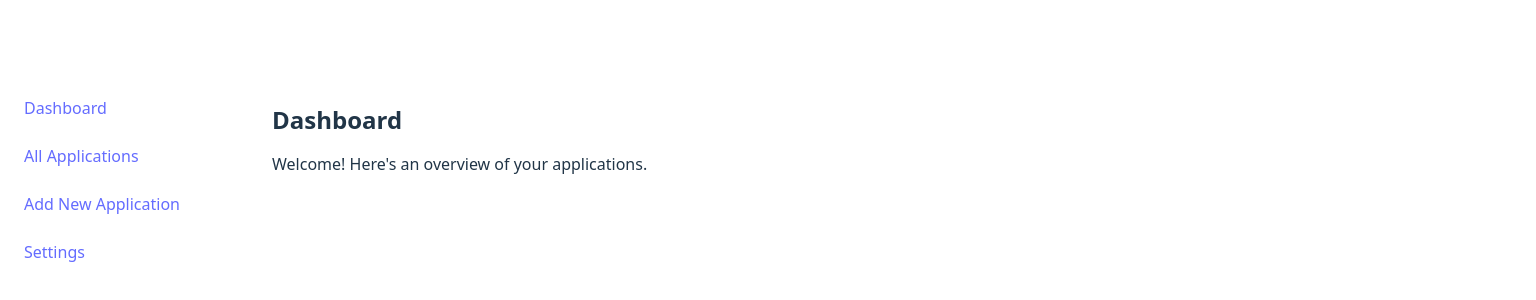
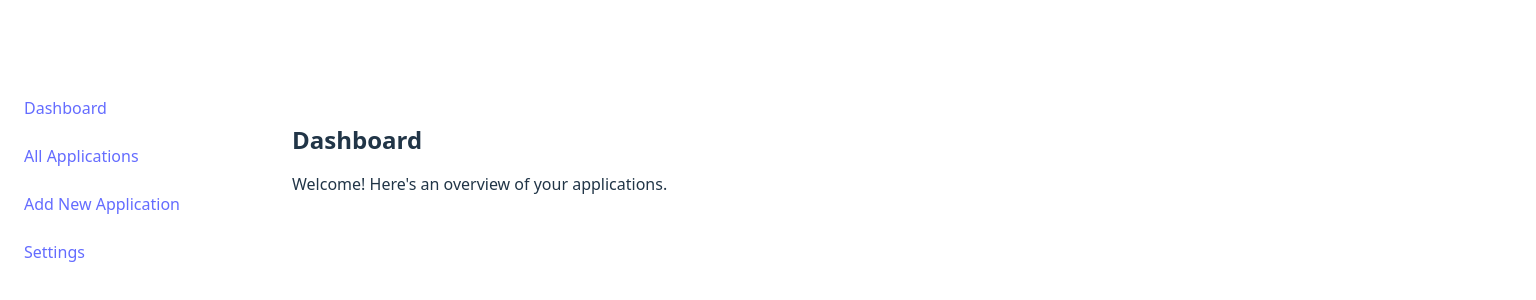
Before and after one commit to codewithjelo/Job-Application-Tracker, a React (Vite) app: page / in a window 1280 px wide. Shown: the top 300 px of the page, 1536 px wide, since content can reach past the window. Built offline with nearby package versions, Linux system fonts and the light colour scheme.

Commit message:
Add min-w-screen and overflow hidden

```diff
--- a/src/App.jsx
+++ b/src/App.jsx
@@ -10,15 +10,19 @@ function App() {
     setActiveView(category);
   };
 
-  return (
-    <div className="flex flex-row min-h-screen">
-      <Sidebar onCategoryClick={handleCategoryClick} />
-      <div className="flex-1 md:ml-64 min-w-screen">
-        <Header />
+return (
+  <div className="flex min-h-screen min-w-screen overflow-hidden">
+    <Sidebar onCategoryClick={handleCategoryClick} />
+
+    <div className="flex flex-col flex-1 md:ml-64">
+      <Header />
+      <div className="p-5 flex-1 overflow-auto">
         <ContentArea activeView={activeView} />
       </div>
     </div>
-  );
+  </div>
+);
+
 }
 
 export default App;
```
